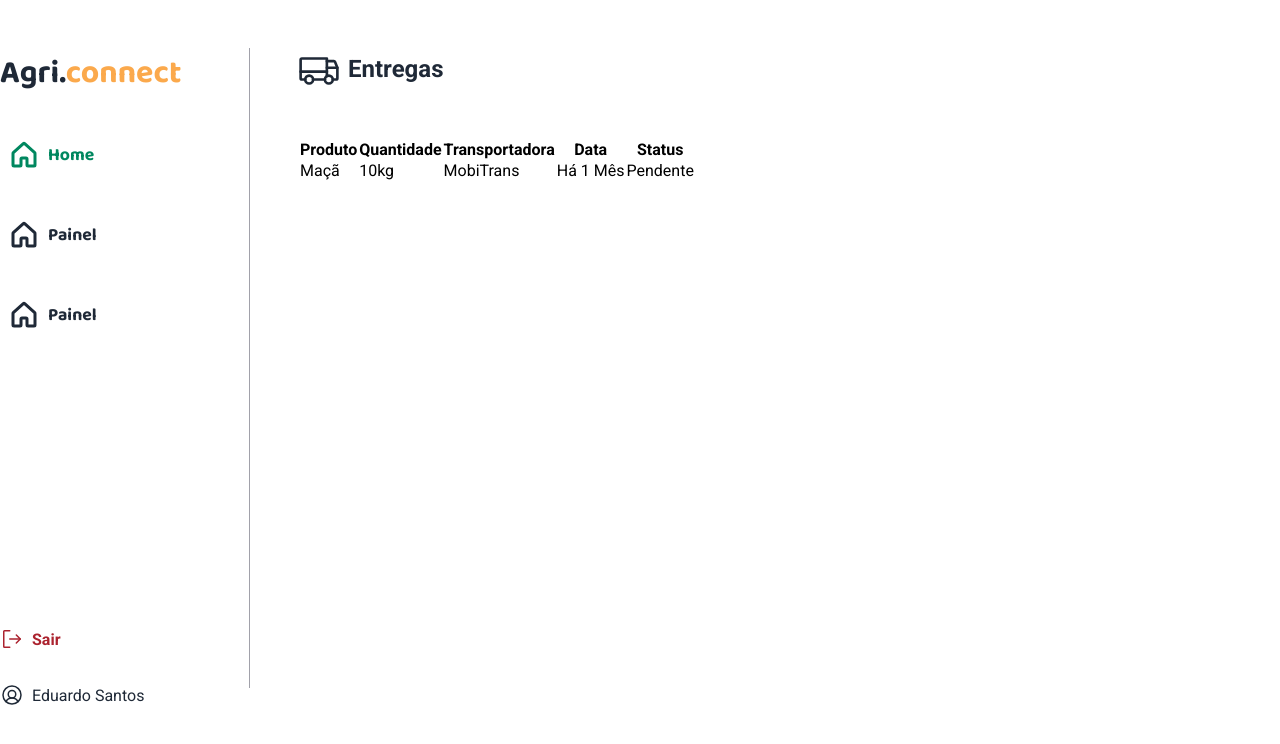
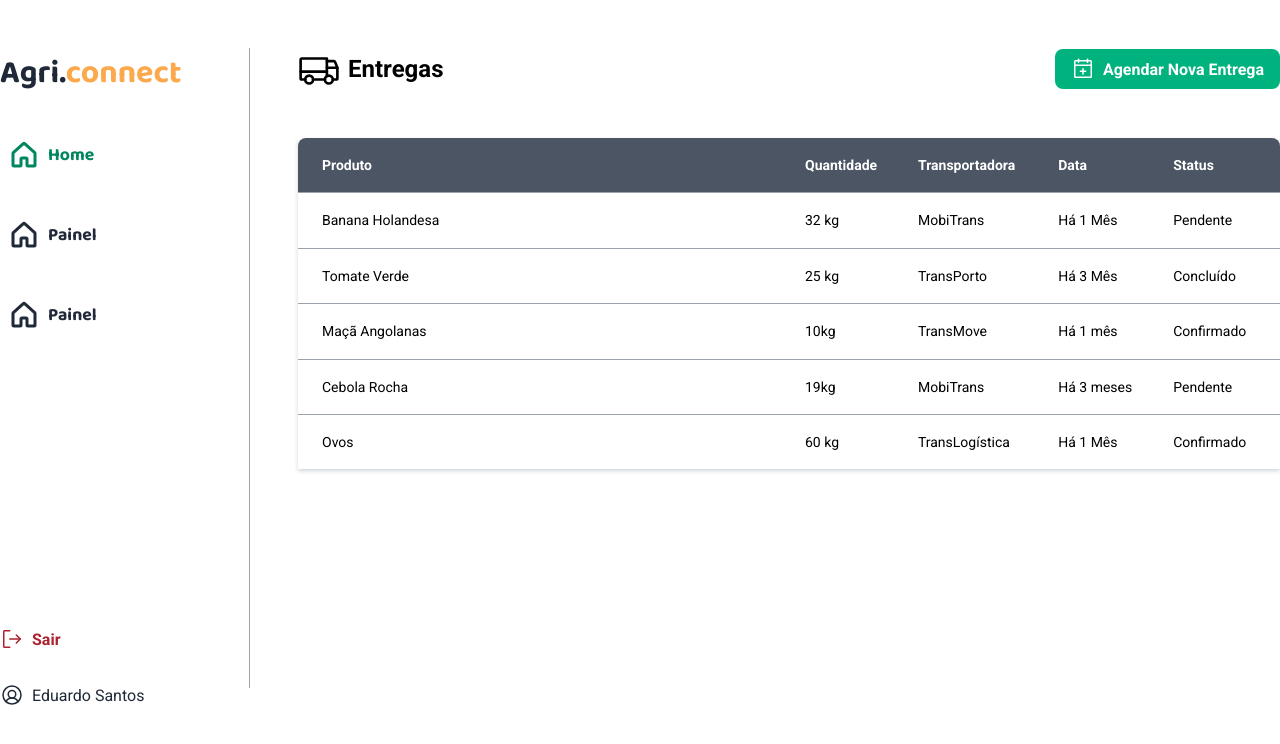
Before and after one commit to gabriel-corto/agri-connect, a React (Vite) app: page /app in a window 1280 px wide. Shown: the top 744 px of the page. Built offline with nearby package versions, Linux system fonts and the light colour scheme; sample sign-in values are in the browser's storage.

Commit message:
feat: add dashboard ui

```diff
--- a/src/pages/App/Dashboard/index.tsx
+++ b/src/pages/App/Dashboard/index.tsx
@@ -1,13 +1,20 @@
-import { Truck } from "phosphor-react"
-import { DashboardContainer } from "./style"
+import { CalendarPlus, Truck } from "phosphor-react"
+import { DashboardContainer, DashHeaderContainer } from "./style"
 
 export function Dashboard() {
   return (
     <DashboardContainer>
-      <h3>
-        <Truck size={42}/>
-        <span>Entregas</span>
-      </h3>
+      <DashHeaderContainer>
+        <h3>
+          <Truck size={42}/>
+          <span>Entregas</span>
+        </h3>
+
+        <button>
+          <CalendarPlus size={24} />
+          <span>Agendar Nova Entrega</span>
+        </button>
+      </DashHeaderContainer>
 
       <table>
         <thead>
@@ -22,11 +29,39 @@ export function Dashboard() {
 
         <tbody>
           <tr>
-            <td>Maçã</td>
-            <td>10kg</td>
+            <td>Banana Holandesa</td>
+            <td>32 kg</td>
             <td>MobiTrans</td>
             <td>Há 1 Mês</td>
             <td>Pendente</td>
+          </tr>
+          <tr>
+            <td>Tomate Verde</td>
+            <td>25 kg</td>
+            <td>TransPorto</td>
+            <td>Há 3 Mês</td>
+            <td>Concluído</td>
+          </tr>
+          <tr>
+            <td>Maçã Angolanas</td>
+            <td>10kg</td>
+            <td>TransMove</td>
+            <td>Há 1 mês</td>
+            <td>Confirmado</td>
+          </tr>
+          <tr>
+            <td>Cebola Rocha</td>
+            <td>19kg</td>
+            <td>MobiTrans</td>
+            <td>Há 3 meses</td>
+            <td>Pendente</td>
+          </tr>
+          <tr>
+            <td>Ovos</td>
+            <td>60 kg</td>
+            <td>TransLogística</td>
+            <td>Há 1 Mês</td>
+            <td>Confirmado</td>
           </tr>
         </tbody>
       </table>
--- a/src/pages/App/Dashboard/style.ts
+++ b/src/pages/App/Dashboard/style.ts
@@ -1,16 +1,77 @@
 import styled from "styled-components";
 
+export const DashHeaderContainer = styled.div`
+  display: flex;
+  align-items: center;
+  justify-content: space-between;
+
+  button {
+    background: ${props => props.theme["green-300"]};
+    color: #fff;
+    padding: 0.5rem 1rem;
+    border: none;
+    border-radius: 8px;
+
+    display: flex;
+    align-items: center;
+    justify-content: center;
+    gap: 0.5rem;
+    font-weight: bold;
+
+    &:hover {
+      cursor: pointer;
+      background: ${props => props.theme["green-500"]};
+    }
+  }
+`
 export const DashboardContainer = styled.div`
   h3 {
     display: flex;
     align-items: center;
     gap: 0.5rem;
     font-size: 1.5rem;
-    color: ${props => props.theme["gray-900"]};
+
   }
 
   table {
     margin-top: 3rem;
+    width: 100%;
+    border-collapse: collapse;
+    min-width: 600px;
+    box-shadow: 0px 2px 4px #d1d5db;
 
+    th {
+      background: #4b5563;
+      color: #fff;
+      padding: 1rem;
+      text-align: left;
+      font-size: 0.875rem;
+      line-height: 1.6;
+
+      &:first-child {
+        border-top-left-radius: 8px;
+        padding-left: 1.5rem;
+      }
+      &:last-child {
+        border-top-right-radius: 8px;
+        padding-right: 1.5rem;
+      }
+    }
+
+    td {
+      border-top: 1px solid #9ca3af;
+      padding: 1rem;
+      font-size: 0.875rem;
+      font-weight: 500;
+      line-height: 1.6;
+
+      &:first-child {
+        padding-left: 1.5rem;
+        width: 50% ;
+      }
+      &:last-child {
+        padding-right: 1.5rem;
+      }
+    }
   }
 `
```
